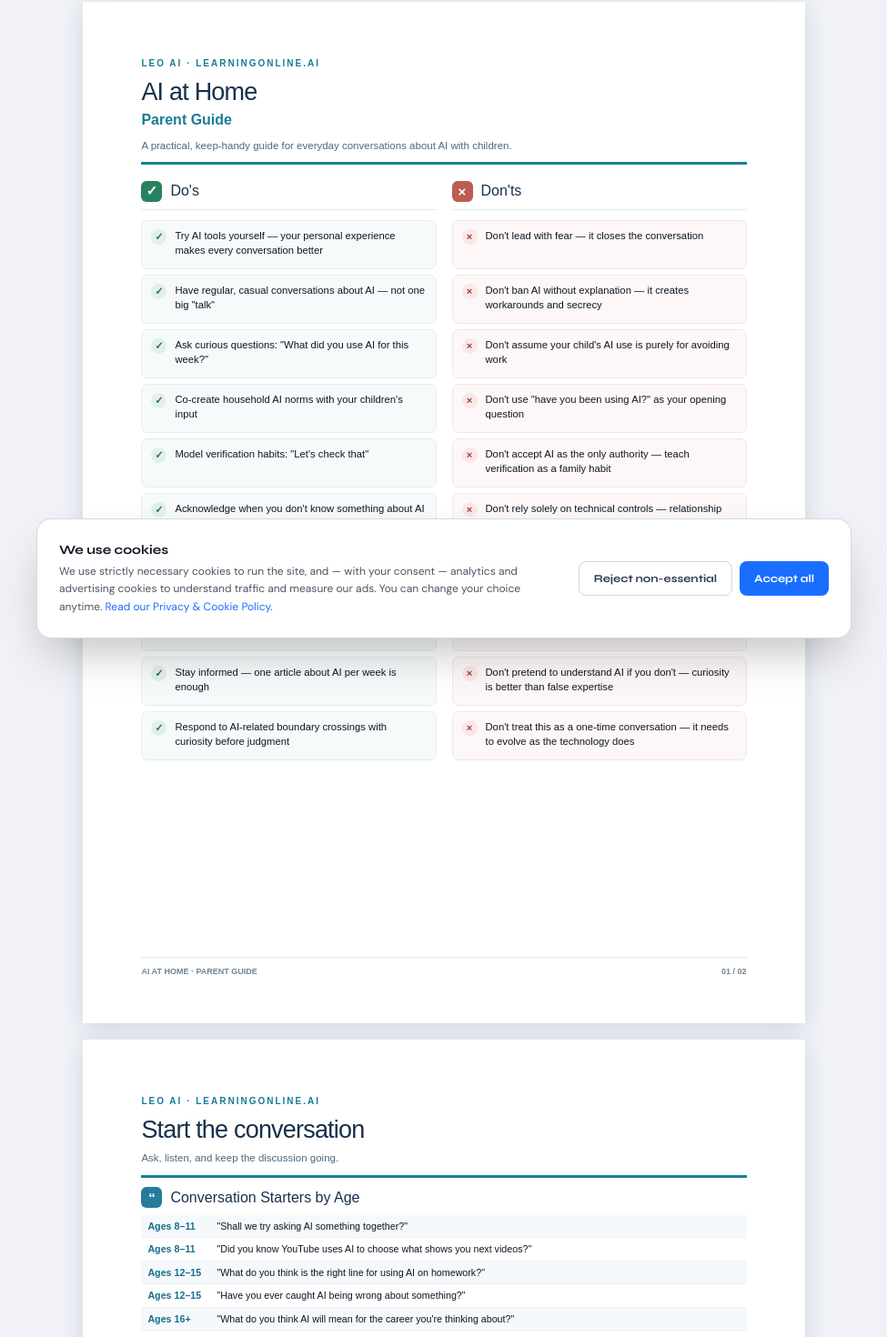
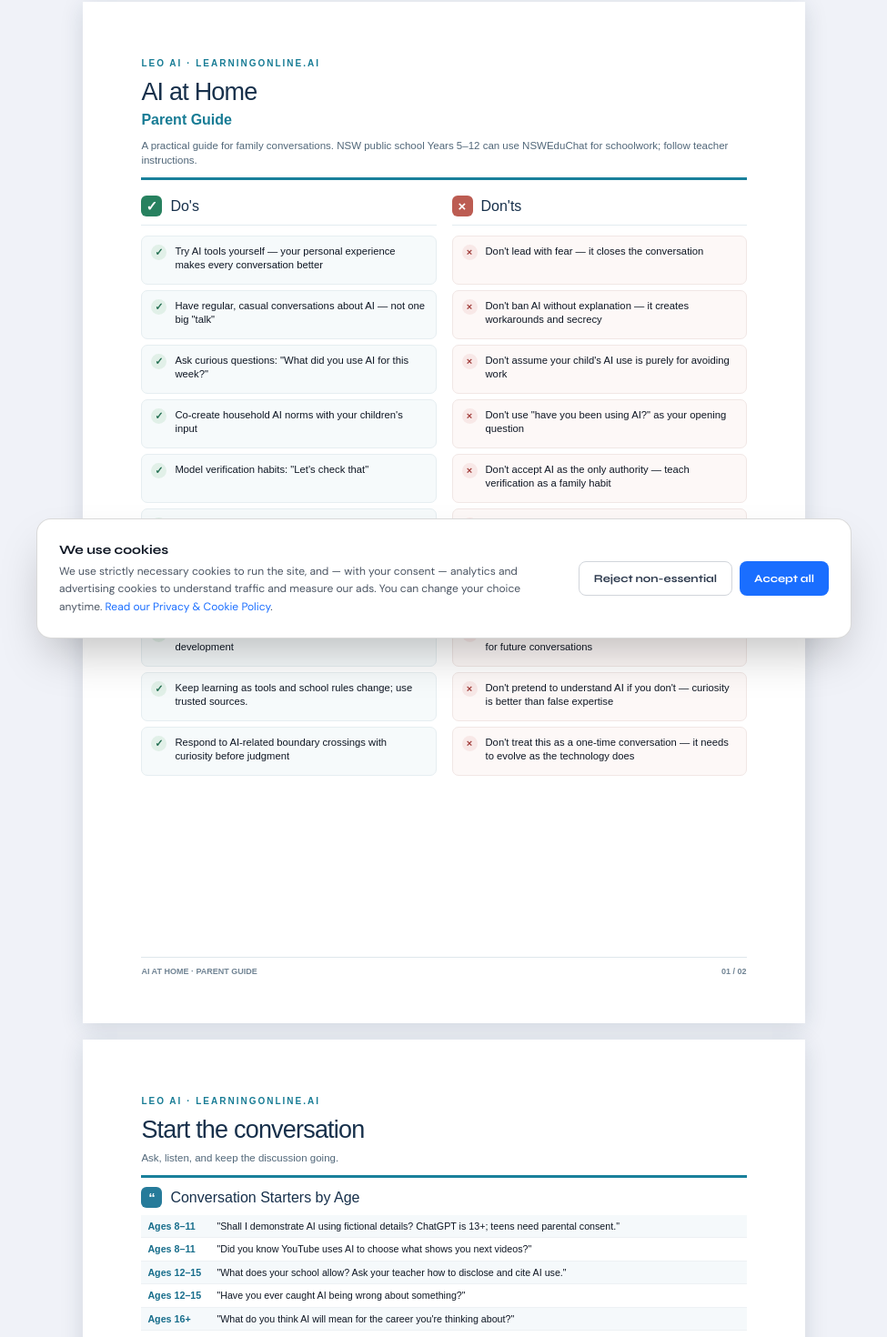
Before and after one commit to ImAvichal/learningonline-ai, a Next.js app: page /parent-guide in a window 1280 px wide. Shown: the part 74-1544 px from the top of the page at 91% size, without its empty margins (152-1127 px from the left). Built offline with nearby package versions, Linux system fonts and the light colour scheme; no server answers.

Commit message:
docs: refresh family guide age, privacy, school and chatbot safety guidance

```diff
--- a/pages/parent-guide.js
+++ b/pages/parent-guide.js
@@ -1,8 +1,7 @@
 import Head from 'next/head'
 import Link from 'next/link'
 
-// This resource preserves the original AI-at-Home-Parent-Guide.txt content.
-// Changes to presentation must not silently remove or rewrite the source guide.
+// Family guide content review, 28 November 2026: age eligibility, privacy, school assessment and chatbot safety.
 export const originalGuide = {
   dos: [
     "Try AI tools yourself — your personal experience makes every conversation better",
@@ -10,10 +9,10 @@ export const originalGuide = {
     "Ask curious questions: \"What did you use AI for this week?\"",
     "Co-create household AI norms with your children's input",
     "Model verification habits: \"Let's check that\"",
-    "Acknowledge when you don't know something about AI",
-    "Protect your child's time for independent thinking and struggling with hard problems",
+    "Use fictional names and details in unapproved tools; never enter sensitive records.",
+    "Try problems independently first; ask AI for hints only if school rules permit.",
     "Invest in human activities, relationships, and social development",
-    "Stay informed — one article about AI per week is enough",
+    "Keep learning as tools and school rules change; use trusted sources.",
     "Respond to AI-related boundary crossings with curiosity before judgment",
   ],
   donts: [
@@ -22,16 +21,16 @@ export const originalGuide = {
     "Don't assume your child's AI use is purely for avoiding work",
     "Don't use \"have you been using AI?\" as your opening question",
     "Don't accept AI as the only authority — teach verification as a family habit",
-    "Don't rely solely on technical controls — relationship and conversation are more effective",
-    "Don't ignore signs of emotional over-reliance on AI chatbots",
+    "Combine age-appropriate controls, supervision and open conversations.",
+    "If a chatbot causes distress or encourages secrecy, stop the chat and seek trusted adult support.",
     "Don't let AI-related discipline destroy the trust needed for future conversations",
     "Don't pretend to understand AI if you don't — curiosity is better than false expertise",
     "Don't treat this as a one-time conversation — it needs to evolve as the technology does",
   ],
   ages: [
-    ['Ages 8–11', '"Shall we try asking AI something together?"'],
+    ['Ages 8–11', '"Shall I demonstrate AI using fictional details? ChatGPT is 13+; teens need parental consent."'],
     ['Ages 8–11', '"Did you know YouTube uses AI to choose what shows you next videos?"'],
-    ['Ages 12–15', '"What do you think is the right line for using AI on homework?"'],
+    ['Ages 12–15', '"What does your school allow? Ask your teacher how to disclose and cite AI use."'],
     ['Ages 12–15', '"Have you ever caught AI being wrong about something?"'],
     ['Ages 16+', '"What do you think AI will mean for the career you\'re thinking about?"'],
     ['Ages 16+', '"What are you most curious about — and most concerned about — with AI?"'],
@@ -77,7 +76,7 @@ export default function ParentGuide() {
           <p className="eyebrow">LeO AI · learningonline.ai</p>
           <h1>AI at Home</h1>
           <p className="subtitle">Parent Guide</p>
-          <p className="description">A practical, keep-handy guide for everyday conversations about AI with children.</p>
+          <p className="description">A practical guide for family conversations. NSW public school Years 5–12 can use NSWEduChat for schoolwork; follow teacher instructions.</p>
         </header>
         <div className="principles">
           <section className="principlePanel" aria-labelledby="dos">
@@ -107,6 +106,7 @@ export default function ParentGuide() {
           <ol className="numbered">{originalGuide.weekly.map((item,i)=><li key={i}>{item}</li>)}</ol>
           <ul className="tickList">{originalGuide.weeklyChecklist.map((item,i)=><li key={i}><span className="emptyBox" aria-hidden="true"/>{item}</li>)}</ul>
         </section>
+        <p className="description">Reviewed 28 November 2026 · Sources: <a href="https://www.esafety.gov.au/research/talking-to-machines-childrens-experiences-with-ai-assistants-and-companions">eSafety</a> · <a href="https://education.nsw.gov.au/schooling/parents-and-carers/artificial-intelligence/student-use-of-nsweduchat">NSW Education</a> · <a href="https://help.openai.com/en/articles/8313401-is-chatgpt-safe-for-all-ages">OpenAI age guidance</a>.</p>
         <footer className="folio"><span>AI AT HOME · PARENT GUIDE</span><span>02 / 02</span></footer>
       </article>
     </main>
```
